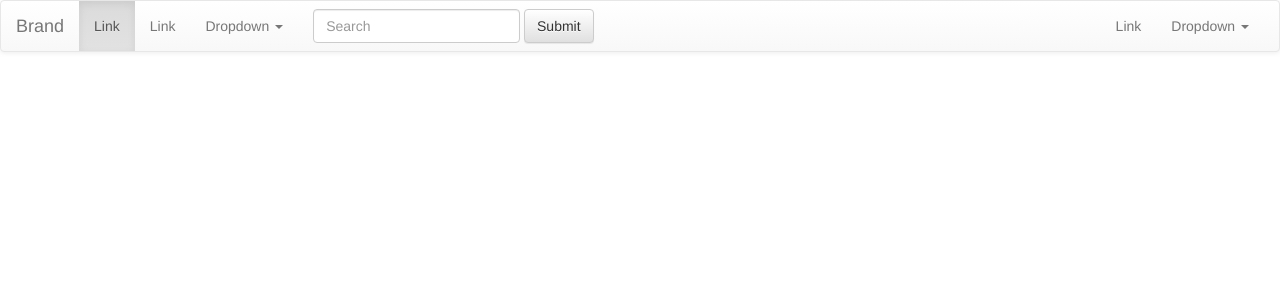
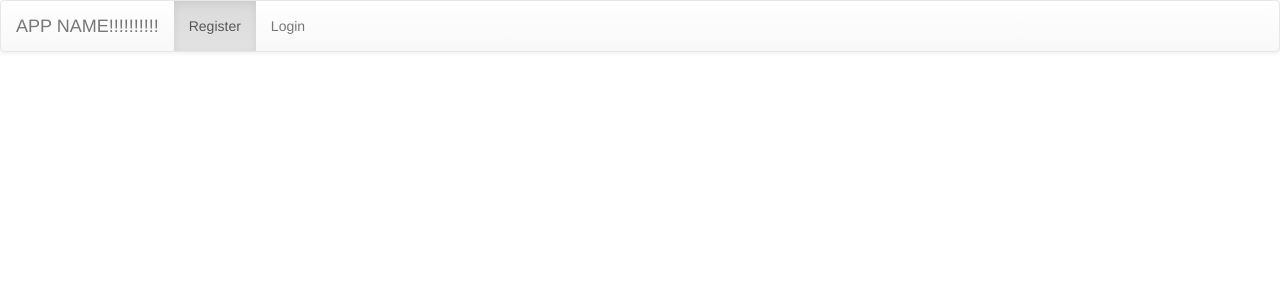
Before and after one commit to DrkSephy/lehman-hackathon, a Django app: page /base/ in a window 1280 px wide. Shown: the top 300 px of the page. Run offline with Django 3.2, Linux system fonts and the light colour scheme; some libraries are stand-ins or nearby versions.

Commit message:
Added navbar to templates

```diff
--- a/app/app/urls.py
+++ b/app/app/urls.py
@@ -16,7 +16,7 @@ urlpatterns = patterns('',
             template_name='register.html',
             form_class=UserCreationForm,
             success_url='hack.creat'
-    )),
+    ), name='registerPage'),
     # url('^accounts/', include('django.contrib.auth.urls')),
     url(r'^accounts/login/$', auth_views.login, {'template_name': 'login.html'}),
 
--- a/app/hack/templates/base.html
+++ b/app/hack/templates/base.html
@@ -19,44 +19,27 @@
         <span class="icon-bar"></span>
         <span class="icon-bar"></span>
       </button>
-      <a class="navbar-brand" href="#">Brand</a>
+      <a class="navbar-brand" href="#">APP NAME!!!!!!!!!!</a>
     </div>
 
     <!-- Collect the nav links, forms, and other content for toggling -->
     <div class="collapse navbar-collapse" id="bs-example-navbar-collapse-1">
       <ul class="nav navbar-nav">
-        <li class="active"><a href="#">Link <span class="sr-only">(current)</span></a></li>
-        <li><a href="#">Link</a></li>
-        <li class="dropdown">
-          <a href="#" class="dropdown-toggle" data-toggle="dropdown" role="button" aria-expanded="false">Dropdown <span class="caret"></span></a>
-          <ul class="dropdown-menu" role="menu">
-            <li><a href="#">Action</a></li>
-            <li><a href="#">Another action</a></li>
-            <li><a href="#">Something else here</a></li>
-            <li class="divider"></li>
-            <li><a href="#">Separated link</a></li>
-            <li class="divider"></li>
-            <li><a href="#">One more separated link</a></li>
+        <li class="active"><a href="{%url 'registerPage' %}">Register <span class="sr-only">(current)</span></a></li>
+        <li><a href="{% url 'hack.views.signin'%}">Login</a></li>
+
+      </ul>
+
+      <ul class="nav navbar-nav navbar-right">
+        <!-- <li><a href="#">Link</a></li> -->
+          {% if user.is_authenticated %}
+          <li><a>Hello {{user}}</a></li>
+          <li><a href="{% url 'logoutUser' %}">Logout</a></li>
+          {% endif %}
+
           </ul>
-        </li>
-      </ul>
-      <form class="navbar-form navbar-left" role="search">
-        <div class="form-group">
-          <input type="text" class="form-control" placeholder="Search">
-        </div>
-        <button type="submit" class="btn btn-default">Submit</button>
-      </form>
-      <ul class="nav navbar-nav navbar-right">
-        <li><a href="#">Link</a></li>
-        <li class="dropdown">
-          <a href="#" class="dropdown-toggle" data-toggle="dropdown" role="button" aria-expanded="false">Dropdown <span class="caret"></span></a>
-          <ul class="dropdown-menu" role="menu">
-            <li><a href="#">Action</a></li>
-            <li><a href="#">Another action</a></li>
-            <li><a href="#">Something else here</a></li>
-            <li class="divider"></li>
-            <li><a href="#">Separated link</a></li>
-          </ul>
+
+
         </li>
       </ul>
     </div><!-- /.navbar-collapse -->
--- a/app/hack/views.py
+++ b/app/hack/views.py
@@ -88,6 +88,7 @@ def addNumbers(request):
 
 def logoutUser(request):
 	logout(request)
+	return render(request, 'signin.html', {'form':LoginForm()})
 
 
 
@@ -95,4 +96,4 @@ def logoutUser(request):
 
 
 def base(request):
-	return render(request, 'base.html')
+	return render(request, 'base.html', )
```
Also changed, not shown: app/hack/templates/notify.html (+6 -5 lines), app/hack/templates/register.html (+7 -5 lines), app/hack/templates/signin.html (+3 -9 lines).
